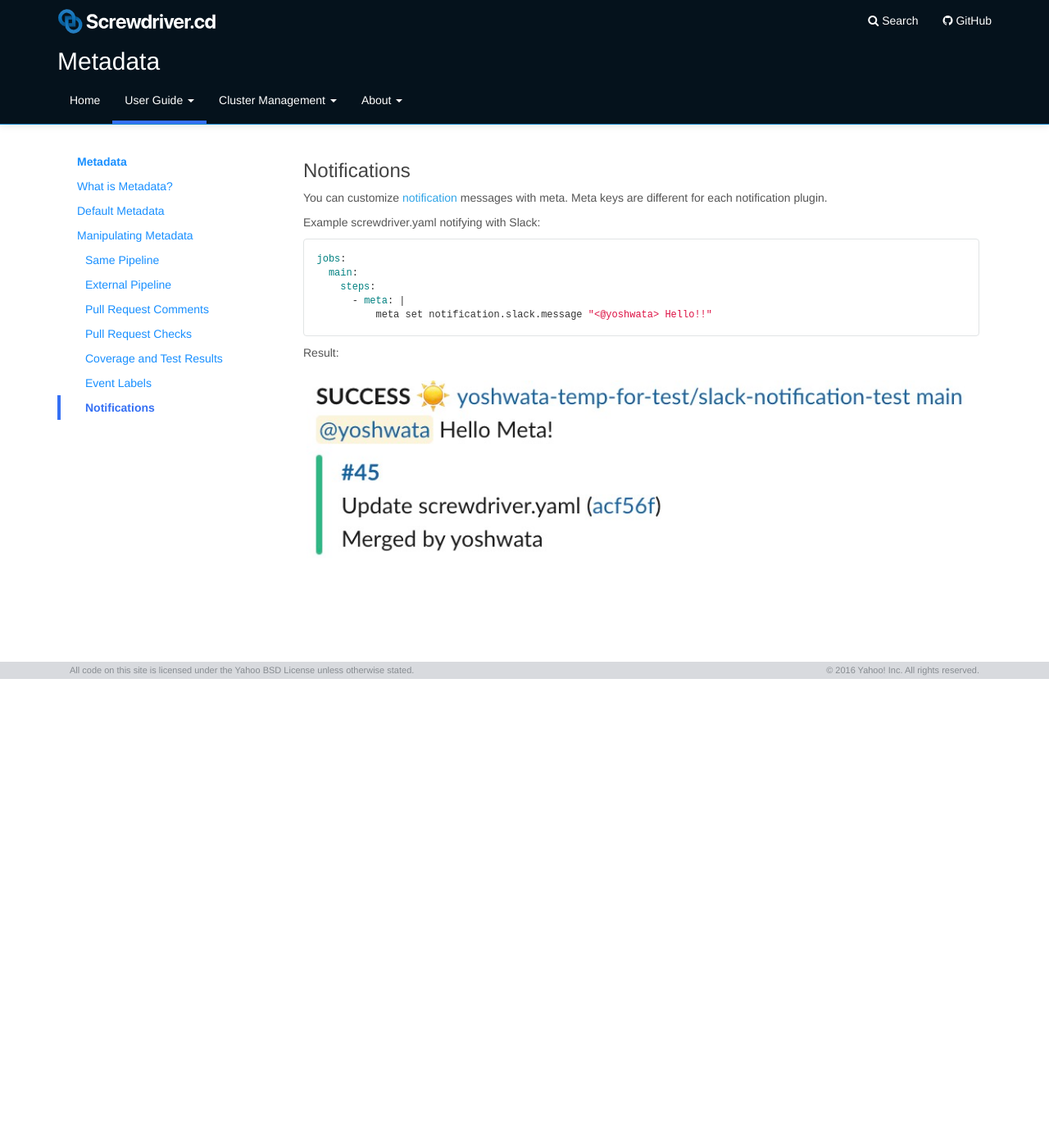
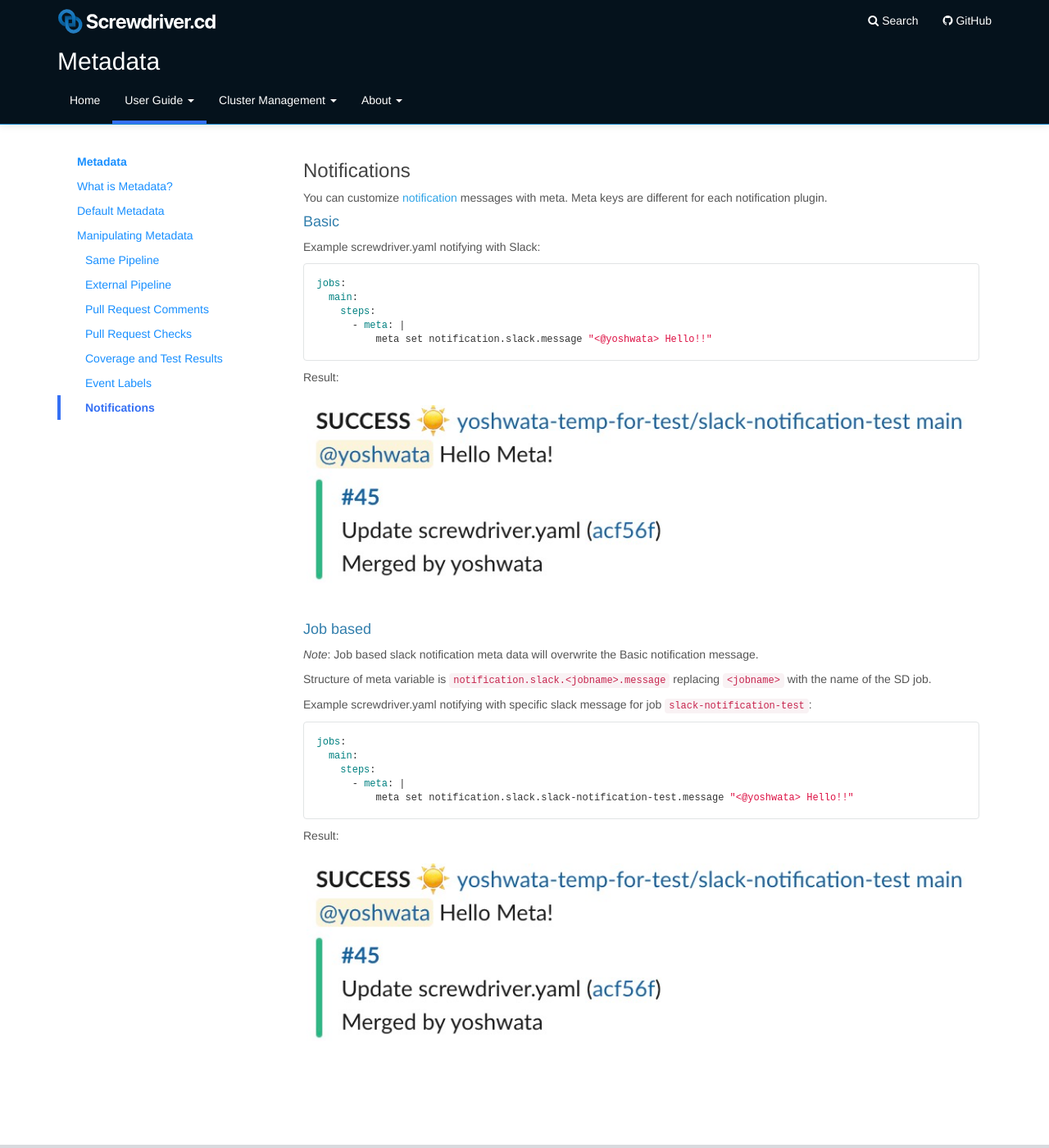
Before and after one commit to screwdriver-cd/guide, a Jekyll site: the page built from docs/user-guide/metadata.md, in a window 1280 px wide and 1400 px high, scrolled down 5049 px. Shown: the whole window at 82% size. Built offline with Jekyll 4.4.1, drawn with Linux system fonts in a browser that asks for light colours; before the commit the page ends 5877 px from its top, so only the background shows below that.

Commit message:
New feature documentation.
Documentation for https://github.com/screwdriver-cd/notifications-slack/pull/24. Merge after implementation of feature was merged.

````diff
--- a/docs/user-guide/metadata.md
+++ b/docs/user-guide/metadata.md
@@ -213,6 +213,7 @@ Result:
 You can customize [notification](./configuration/settings.html#slack) messages with meta.
 Meta keys are different for each notification plugin.
 
+#### Basic
 Example screwdriver.yaml notifying with Slack:
 ```yaml
 jobs:
@@ -224,3 +225,20 @@ jobs:
 
 Result:
 ![notification-meta](./assets/notification-meta.png)
+
+#### Job based
+*Note*: Job based slack notification meta data will overwrite the Basic notification message.
+
+Structure of meta variable is `notification.slack.<jobname>.message` replacing `<jobname>` with the name of the SD job.
+
+Example screwdriver.yaml notifying with specific slack message for job `slack-notification-test`:
+```yaml
+jobs:
+  main:
+    steps:
+      - meta: |
+          meta set notification.slack.slack-notification-test.message "<@yoshwata> Hello!!"
+```
+
+Result:
+![notification-meta](./assets/notification-meta.png)
````
